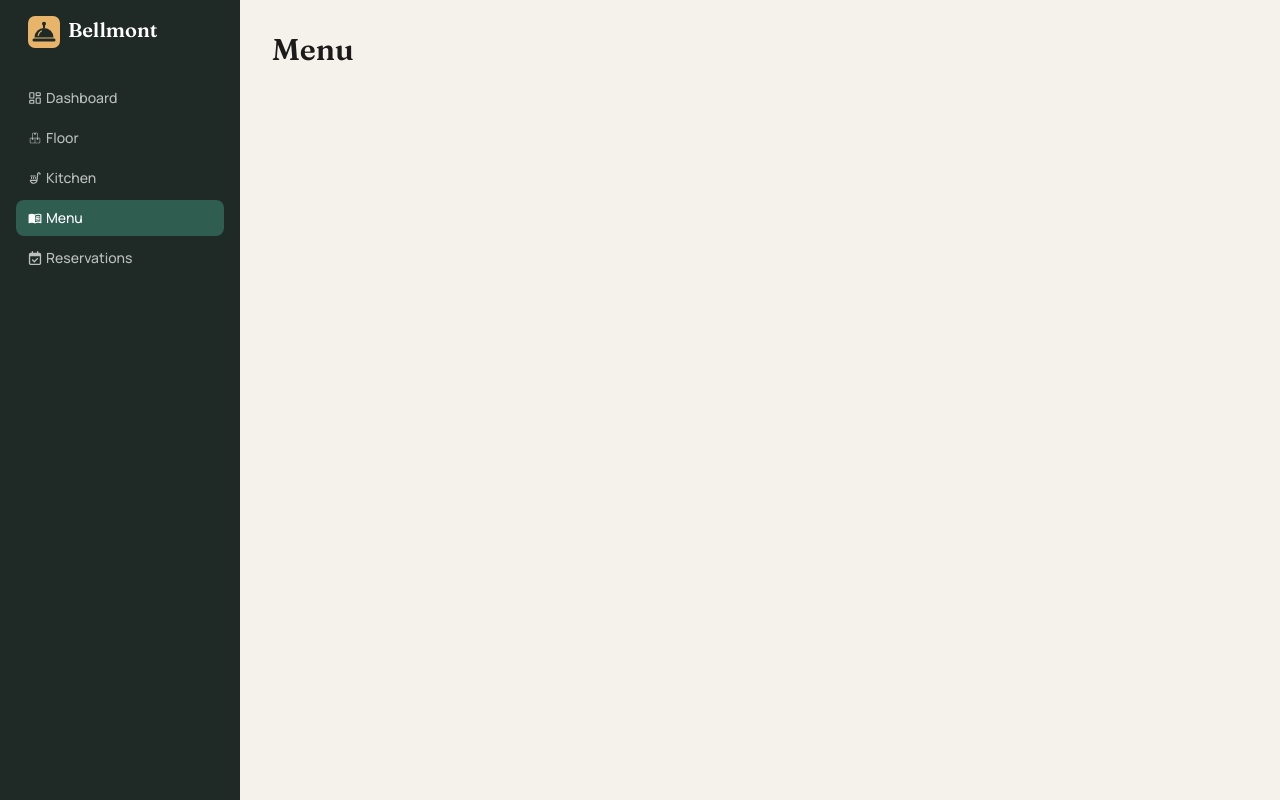
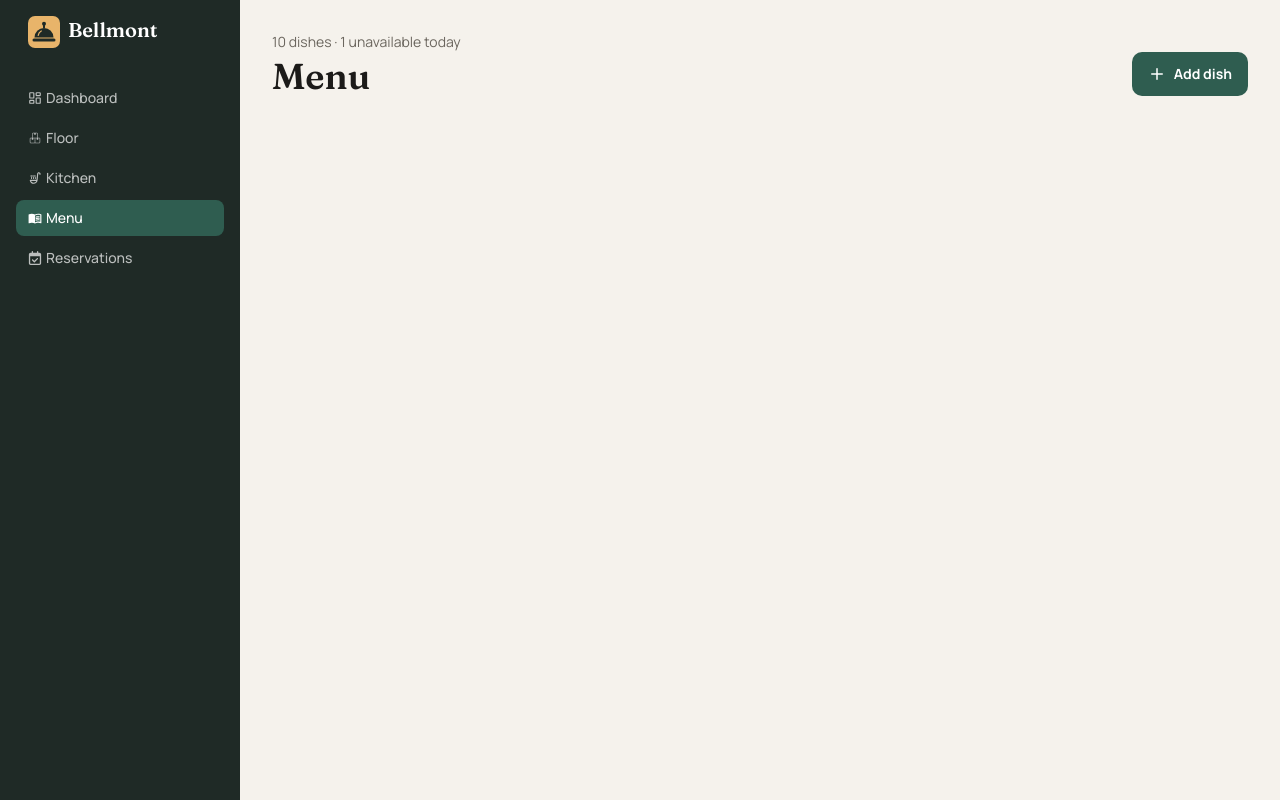
Before and after one commit to Liv-O/restaurant-admin, a React (Vite) app: page /menu in a window 1280 px wide. Built offline with nearby package versions, Linux system fonts and the light colour scheme.

Commit message:
feat: add PageHeader component, add dish types, constants and mock data

```diff
--- /dev/null
+++ b/src/components/PageHeader.tsx
@@ -0,0 +1,19 @@
+import type { ReactNode } from 'react';
+
+type PageHeaderProps = {
+  title: string;
+  subtitle?: string;
+  action?: ReactNode;
+};
+
+export default function PageHeader({ title, subtitle, action }: PageHeaderProps) {
+  return (
+    <header className="flex items-end justify-between gap-4">
+      <div className="flex flex-col gap-1">
+        {subtitle && <p className="text-sm text-muted">{subtitle}</p>}
+        <h1 className="font-display text-4xl font-semibold">{title}</h1>
+      </div>
+      {action && <div className="flex items-center gap-2">{action}</div>}
+    </header>
+  );
+}
--- /dev/null
+++ b/src/features/menu/constants.ts
@@ -0,0 +1,2 @@
+export const CATEGORIES = ['Starters', 'Mains', 'Desserts', 'Drinks'] as const;
+export const TAGS = ['Vegetarian', 'Vegan', 'Gluten-Free', 'Spicy'] as const;
--- /dev/null
+++ b/src/features/menu/mockDishes.ts
@@ -0,0 +1,95 @@
+import type { Dish } from '@/types';
+
+// Temporary mock data. Will be replaced by a Supabase query.
+export const mockDishes: Dish[] = [
+  {
+    id: 'dish-1',
+    name: 'Burrata & heirloom tomato',
+    description: 'Creamy burrata, heirloom tomatoes, basil oil, sourdough crisp',
+    price: 16,
+    category: 'Starters',
+    tags: ['Vegetarian'],
+    isAvailable: true,
+  },
+  {
+    id: 'dish-2',
+    name: 'Charred octopus',
+    description: 'Smoked paprika, crushed potatoes, salsa verde',
+    price: 24,
+    category: 'Starters',
+    tags: ['Gluten-Free'],
+    isAvailable: true,
+  },
+  {
+    id: 'dish-3',
+    name: 'Truffle fries',
+    description: 'Hand-cut fries, truffle oil, aged parmesan',
+    price: 9,
+    category: 'Starters',
+    tags: ['Vegetarian'],
+    isAvailable: true,
+  },
+  {
+    id: 'dish-4',
+    name: 'Braised short rib',
+    description: 'Red wine jus, celeriac purée, glazed carrots',
+    price: 28,
+    category: 'Mains',
+    tags: ['Gluten-Free'],
+    isAvailable: true,
+  },
+  {
+    id: 'dish-5',
+    name: 'Wild mushroom risotto',
+    description: 'Porcini, thyme, parmesan, brown butter',
+    price: 22,
+    category: 'Mains',
+    tags: ['Vegetarian', 'Gluten-Free'],
+    isAvailable: true,
+  },
+  {
+    id: 'dish-6',
+    name: 'Seasonal greens',
+    description: 'Charred broccolini, chilli, garlic, toasted almonds',
+    price: 12,
+    category: 'Mains',
+    tags: ['Vegetarian', 'Spicy'],
+    isAvailable: true,
+  },
+  {
+    id: 'dish-7',
+    name: 'Basque cheesecake',
+    description: 'Burnt top, soft centre, seasonal berries',
+    price: 9,
+    category: 'Desserts',
+    tags: ['Vegetarian'],
+    isAvailable: true,
+  },
+  {
+    id: 'dish-8',
+    name: 'Chocolate fondant',
+    description: 'Warm centre, vanilla bean ice cream',
+    price: 10,
+    category: 'Desserts',
+    tags: ['Vegetarian'],
+    isAvailable: false,
+  },
+  {
+    id: 'dish-9',
+    name: 'Homemade lemonade',
+    description: 'Lemon, mint, cane sugar',
+    price: 5,
+    category: 'Drinks',
+    tags: ['Vegetarian', 'Gluten-Free'],
+    isAvailable: true,
+  },
+  {
+    id: 'dish-10',
+    name: 'Glass of Albariño',
+    description: 'Rías Baixas, Spain, 150 ml',
+    price: 11,
+    category: 'Drinks',
+    tags: ['Gluten-Free'],
+    isAvailable: true,
+  },
+];
--- a/src/pages/dashboard/DashboardPage.tsx
+++ b/src/pages/dashboard/DashboardPage.tsx
@@ -1,27 +1,9 @@
-import Badge from '@/components/ui/Badge';
-import Button from '@/components/ui/Button';
+import PageHeader from '@/components/PageHeader';
 
 export default function DashboardPage() {
   return (
     <>
-      <h1 className="font-display text-3xl font-semibold">Dashboard</h1>
-      <Button variant="primary" size="md" className="mt-4">
-        Primary Button
-      </Button>
-      <Button variant="secondary" size="md" className="mt-4">
-        Secondary Button
-      </Button>
-      <Button variant="ghost" size="md" className="mt-4">
-        Ghost Button
-      </Button>
-      <Button variant="outline" size="md" className="mt-4">
-        Outline Button
-      </Button>
-      <Badge tone="green">Free Badge</Badge>
-      <Badge tone="amber">Busy Badge</Badge>
-      <Badge tone="blue">Reserved Pending Badge</Badge>
-      <Badge tone="red">Bill Badge</Badge>
-      <Badge tone="neutral">Neutral Badge</Badge>
+      <PageHeader title="Dashboard" />
     </>
   );
 }
--- a/src/pages/menu/MenuPage.tsx
+++ b/src/pages/menu/MenuPage.tsx
@@ -1,3 +1,26 @@
+import { Plus } from 'lucide-react';
+import { useState } from 'react';
+
+import { mockDishes } from '@/features/menu/mockDishes';
+import PageHeader from '@/components/PageHeader';
+import Button from '@/components/ui/Button';
+
 export default function MenuPage() {
-  return <h1 className="font-display text-3xl font-semibold">Menu</h1>;
+  const [dishes, setDishes] = useState(mockDishes);
+  const unavailableDishesCount = dishes.filter((dish) => !dish.isAvailable).length;
+  const totalDishesCount = dishes.length;
+
+  return (
+    <>
+      <PageHeader
+        title="Menu"
+        subtitle={`${totalDishesCount} dishes · ${unavailableDishesCount} unavailable today`}
+        action={
+          <Button>
+            <Plus size={18} /> Add dish
+          </Button>
+        }
+      />
+    </>
+  );
 }
```
Also changed, not shown: src/types/index.ts (+8 -2 lines), 1 other file (tests, documents, lock files or other folders).
